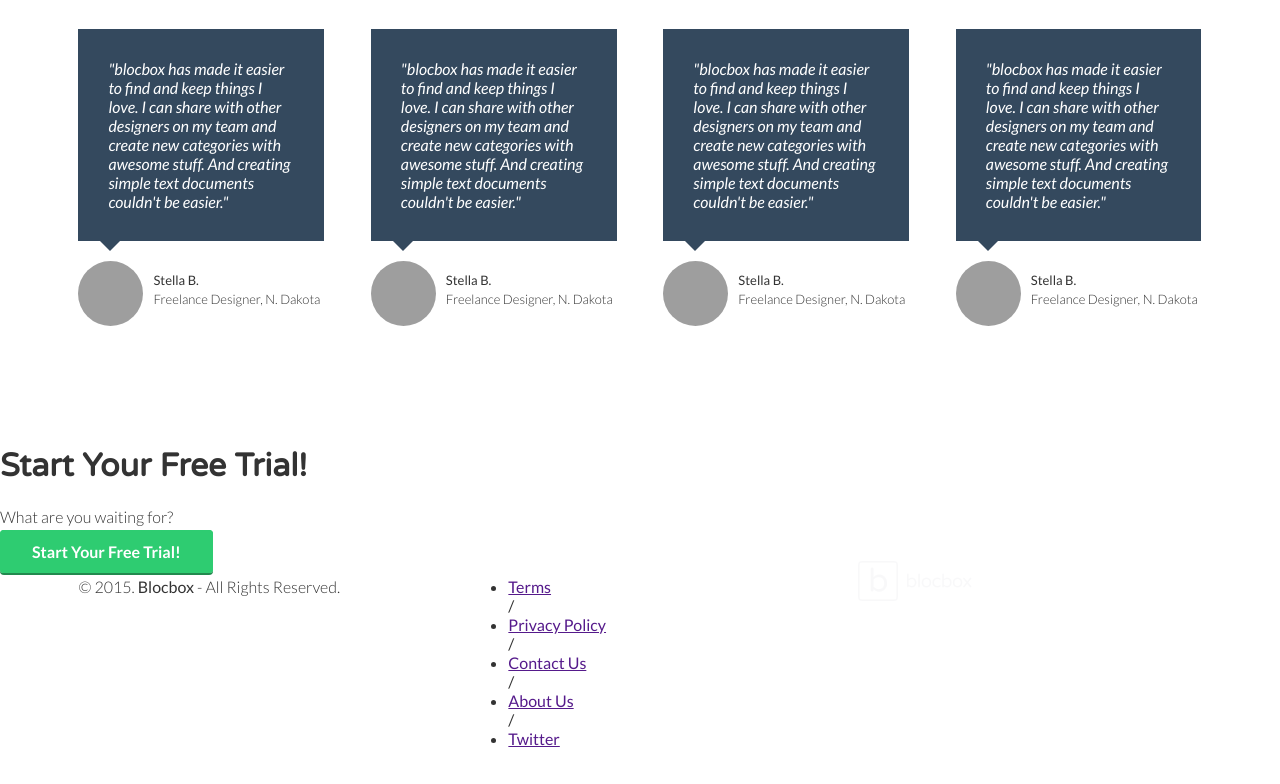
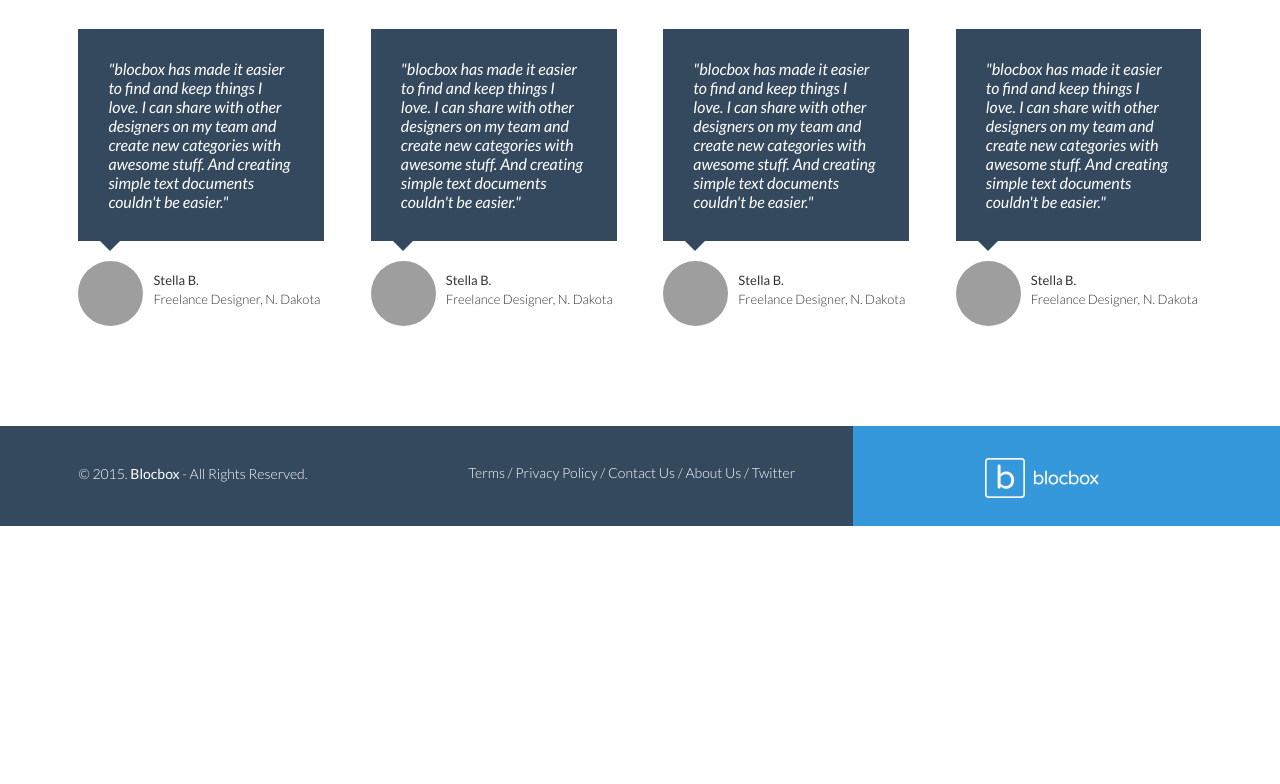
Before and after one commit to walbergr/Blocbox, a plain HTML site: page index.html in a window 1280 px wide. Shown: the part 2139-2923 px from the top of the page. After the commit the page ends 2665 px from the top, so only its background shows below. Drawn offline with Linux system fonts and the light colour scheme; files that its build step writes are made by us from their sources; grey boxes are pictures that could not be loaded.

Commit message:
Assignment-32-completed

```diff
--- a/css/style.css
+++ b/css/style.css
@@ -287,3 +287,55 @@ p{
   font-size:13px;
   margin-top: 30px;
 }
+
+/* FOOTER */
+footer {
+  background-color: #34495E;
+  background-image: linear-gradient(to top,
+    #3498DB 0%, #3498DB 50%, #34495E 50%, #34495E 100%);
+  color: #FFFFFF;
+  height: 150px;
+  position: relative;
+  overflow: hidden;
+  z-index: 0;
+}
+footer p, footer nav ul {
+  font-size:14px;
+  font-weight:100;
+  text-align: center;
+  margin: 10px auto 0;
+}
+footer nav ul li {
+  list-style-type: none;
+  display: inline;
+}
+footer nav ul li a {
+  color:#FFFFFF;
+  text-decoration: none;
+}
+footer .right-footer-block {
+  background-color: transparent;
+}
+footer .logo{
+  padding: 2.35em 0;
+  margin: 0 auto;
+  display: block;
+}
+@media (min-width: 992px){
+  footer{
+    background-color: #3498DB;
+    background-image: linear-gradient(to left,
+      #3498DB 0%, #3498DB 33.33337%, #34495E 33.33337%, #34495E 100%);
+    height: 100px;
+  }
+  footer p, footer nav ul{
+    padding: 2em 0;
+    text-align: left;
+  }
+  footer .right-footer-block {
+    background-color: #3498DB;
+  }
+  footer .logo{
+    padding: 2em 0 2em 1.5em;
+  }
+}
--- a/index.html
+++ b/index.html
@@ -144,13 +144,6 @@
     </section>
   </main>
 
-  <!-- Last Chance -->
-  <section>
-    <h1>Start Your Free Trial!</h1>
-    <p>What are you waiting for?</p>
-    <a href="signup.html" class="btn">Start Your Free Trial!</a>
-  </section>
-
   <!-- Footer -->
   <footer>
     <div class="container footer-nav-block">
```
